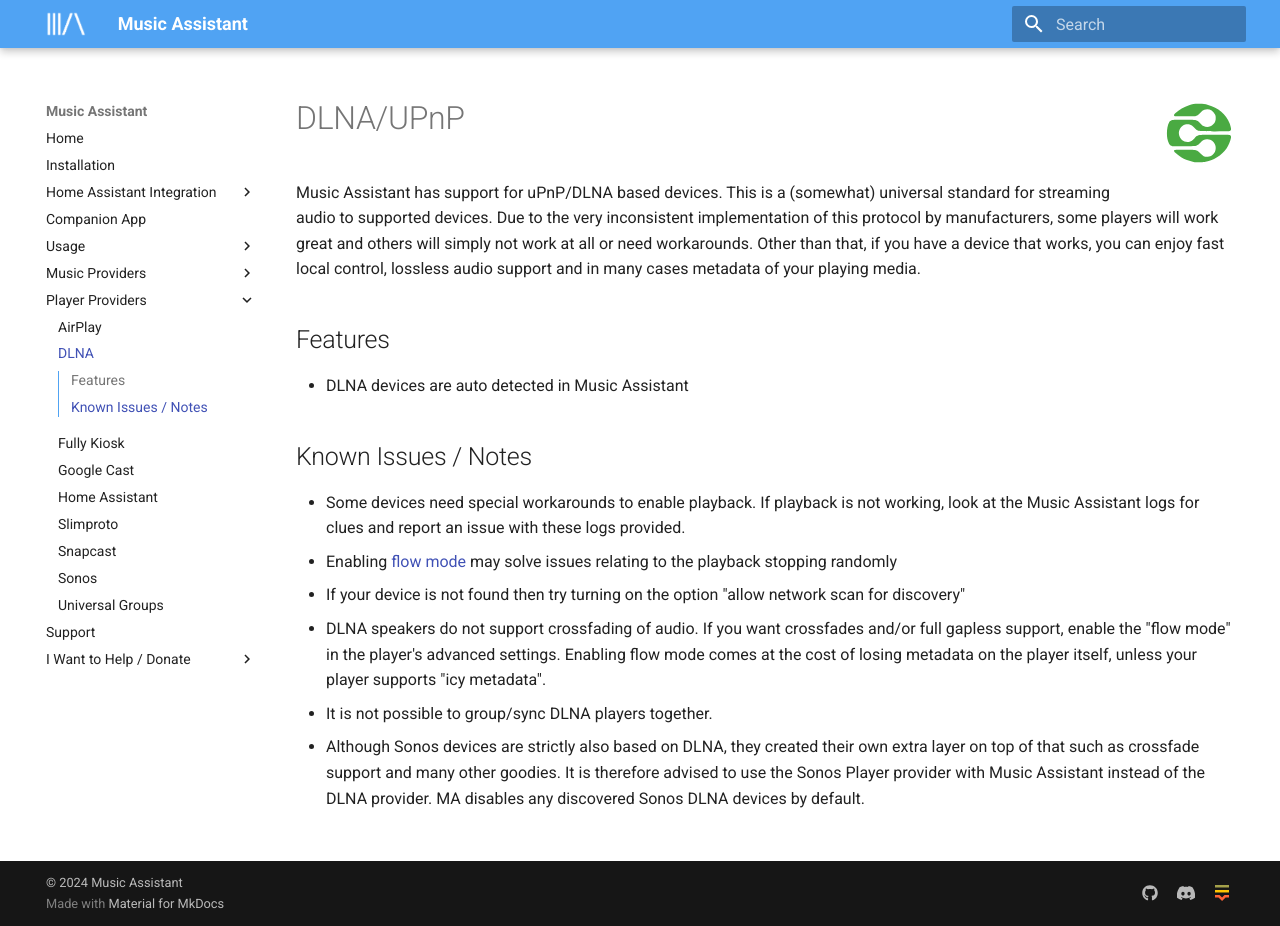
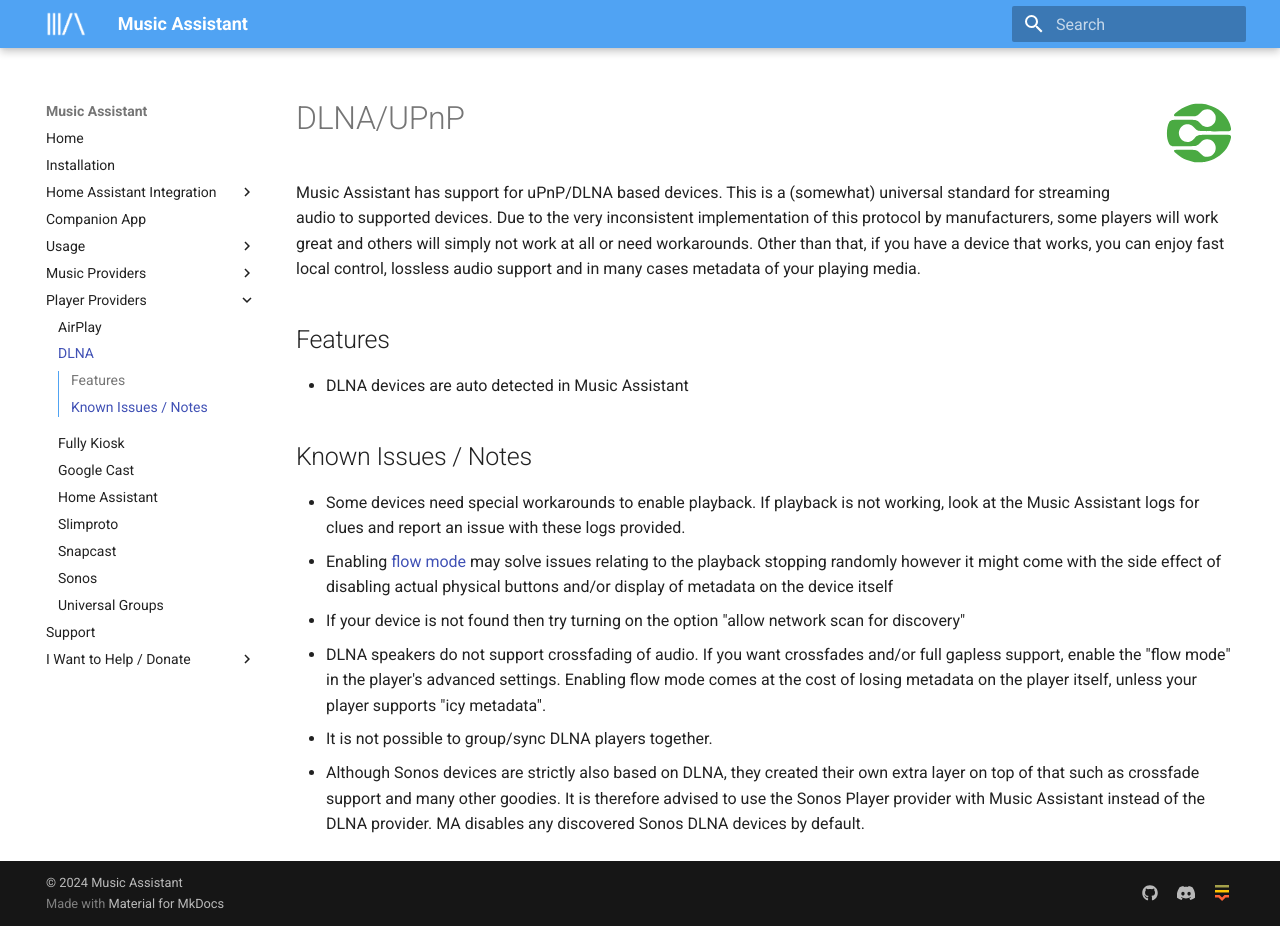
Before and after one commit to pwbriggs/music-assistant.github.io, an MkDocs documentation site: the page built from docs/player-support/dlna.md, in a window 1280 px wide and 926 px high. Built offline with MkDocs 1.6.1 and Material for MkDocs 9.7.7, drawn with Linux system fonts in a browser that asks for light colours.

Commit message:
Updating flow mode info

```diff
--- a/docs/player-support/dlna.md
+++ b/docs/player-support/dlna.md
@@ -9,7 +9,7 @@
 ## Known Issues / Notes
 
 - Some devices need special workarounds to enable playback. If playback is not working, look at the Music Assistant logs for clues and report an issue with these logs provided.
-- Enabling [flow mode](../faq/normalization/#track-queueing) may solve issues relating to the playback stopping randomly
+- Enabling [flow mode](../faq/normalization/#track-queueing) may solve issues relating to the playback stopping randomly however it might come with the side effect of disabling actual physical buttons and/or display of metadata on the device itself
 - If your device is not found then try turning on the option "allow network scan for discovery"
 - DLNA speakers do not support crossfading of audio. If you want crossfades and/or full gapless support, enable the "flow mode" in the player's advanced settings. Enabling flow mode comes at the cost of losing metadata on the player itself, unless your player supports "icy metadata".
 - It is not possible to group/sync DLNA players together.
```
